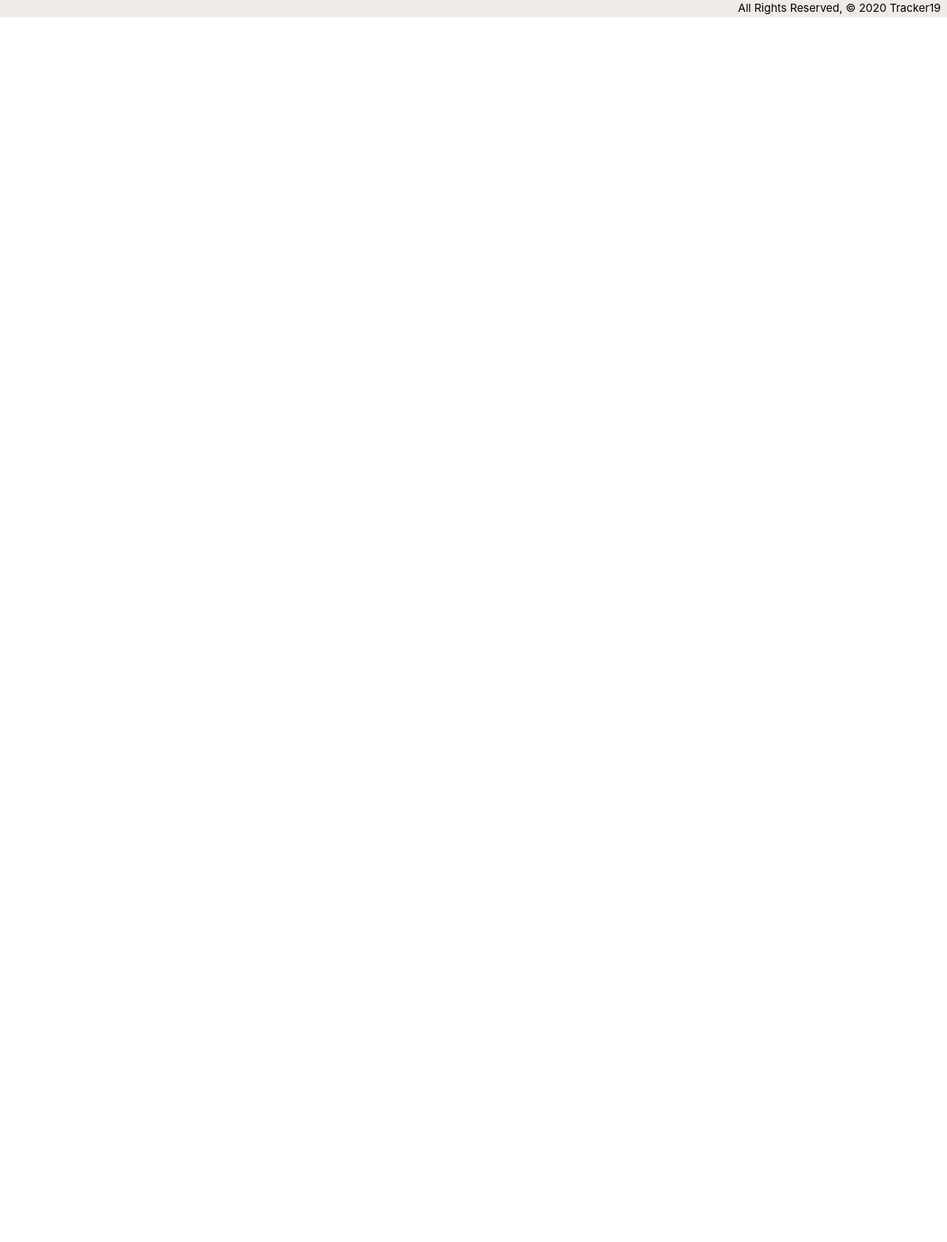
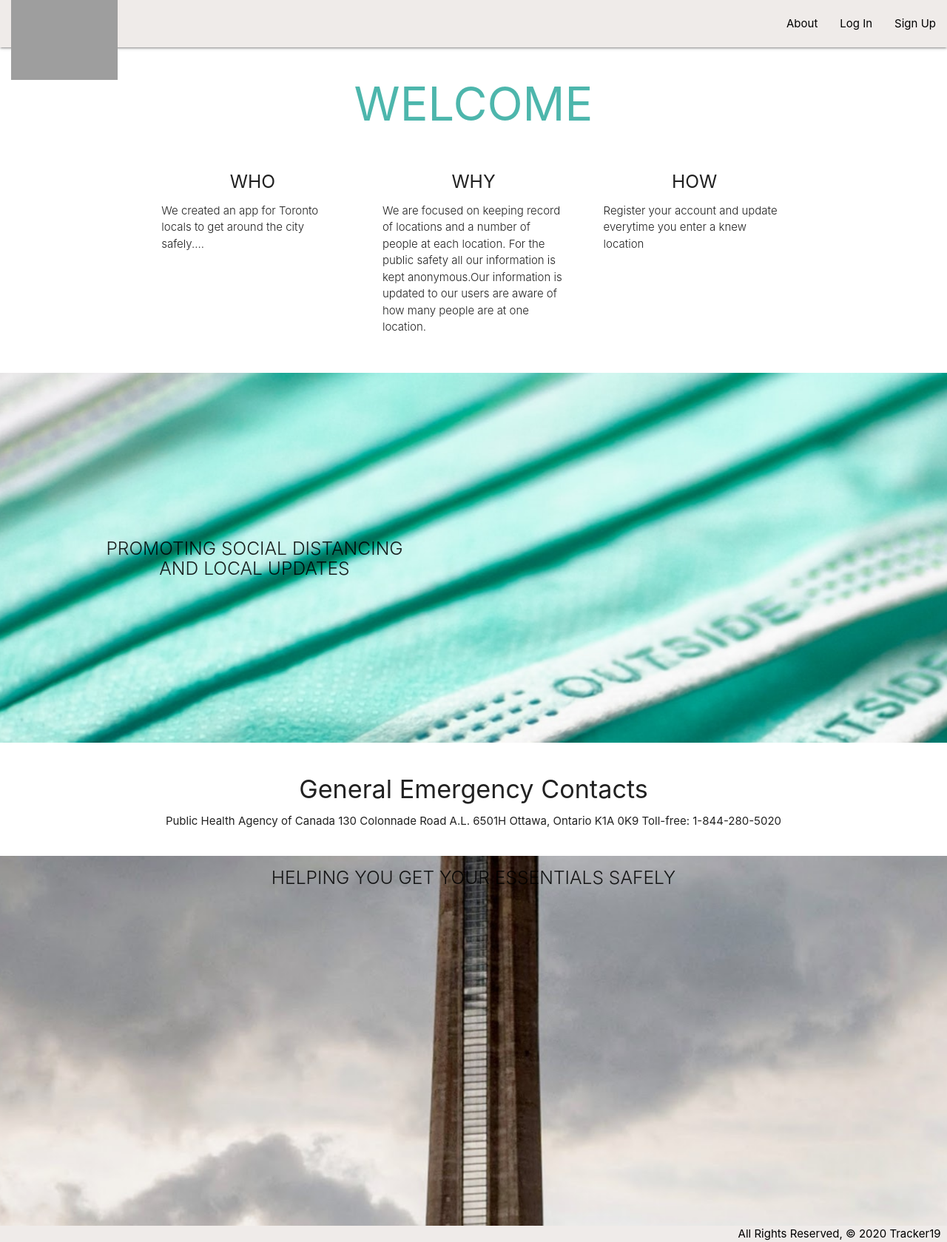
Before and after one commit to salmafarah/tracker19, a Django app: page /about/ in a window 1280 px wide. Shown: the whole page at 74% size. Before the commit the page ends 23 px from the top, so only its background shows below. Run offline with Django 3.2, Linux system fonts and the light colour scheme; some libraries are stand-ins or nearby versions; grey boxes are pictures that could not be loaded.

Commit message:
fixed about page

```diff
--- a/tracker19/main_app/static/js/init.js
+++ b/tracker19/main_app/static/js/init.js
@@ -1,8 +1,8 @@
-(function($){
-  $(function(){
 
-    // $('.sidenav').sidenav();
-    // $('.parallax').parallax();
+  $(document).ready(function(){$('.parallax').parallax();});
 
-  }); // end of document ready
-})(jQuery); // end of jQuery name space
+     console.log();
+
+// end of document ready
+
+// (jQuery); // end of jQuery name space
--- a/tracker19/main_app/templates/about/about.html
+++ b/tracker19/main_app/templates/about/about.html
@@ -4,7 +4,7 @@
 
 
 
-        <h1 class="header center teal-text text-lighten-2">WELCOME</h1>
+  <h1 class="header center teal-text text-lighten-2">WELCOME</h1>
 
 
 
@@ -54,7 +54,8 @@
         </div>
       </div>
     </div>
-    <div class="parallax"><img src="{% static 'images/background2.jpg' %}" alt="Unsplashed background img 2"></div>
+
+    <div class="parallax cover"><img src="{% static 'images/background2.jpg' %}" alt="Unsplashed background img 2"></div>
   </div>
 
   <div class="container">
@@ -78,21 +79,18 @@
   </div>
 
 
-  <div class="parallax-container valign-wrapper">
-    <div class="section no-pad-bot">
+  <div class="parallax-container">
+
       <div class="container">
         <div class="row center">
-          <h5 class="header col s12 light">HELPING YOU GET YOUR ESSENTIALS SAFELY</h5>
+          <h5 class="header col s12 light" style="center center">HELPING YOU GET YOUR ESSENTIALS SAFELY</h5>
         </div>
       </div>
-    </div>
-    <div class="parallax"><img src="{% static 'images/background3.jpg' %}" alt="Unsplashed background img 3"></div>
+    <div class="parallax bottom center"><img src="{% static 'images/background3.jpg' %} " alt="Unsplashed background img 3" style="center center"></div>
   </div>
 
 
-  <script src="https://code.jquery.com/jquery-2.1.1.min.js"></script>
-  <script src="js/materialize.js"></script>
-  <script src="{% static 'js/init.js' %}"></script>
+
 
 
 {% endblock %}
--- a/tracker19/main_app/templates/base.html
+++ b/tracker19/main_app/templates/base.html
@@ -10,8 +10,9 @@
   <title>Tracker19</title>
   <link rel="stylesheet" href="https://cdnjs.cloudflare.com/ajax/libs/materialize/1.0.0/css/materialize.min.css">
   <link rel="stylesheet" type="text/css" href="{% static 'css/style.css' %}">
-  <script src="https://cdnjs.cloudflare.com/ajax/libs/materialize/1.0.0/js/materialize.min.js"></script>
-  <script
+  <script defer src="https://code.jquery.com/jquery-2.1.1.min.js"></script>
+  <script defer src="https://cdnjs.cloudflare.com/ajax/libs/materialize/1.0.0/js/materialize.min.js"></script>
+  <script defer src="{% static 'js/init.js' %}"></script>
 
 </head>
 <body>
@@ -21,13 +22,9 @@
         <ul>
           <li><a href="/" class="left noHover"> <img src="https://imgur.com/7pxrnQr.jpg" width='144px' alt="logo"> </a></li>
         </ul>
+
       {% if user.is_authenticated %}
-        <ul class="right">
-          <li><a href="{% url 'about' %}" class="black-text">About</a></li>
-        </ul>
-        <ul class="right">
-          <li><a href="{% url 'home' %}" class="black-text">Home</a></li>
-        </ul>
+
         <ul class="right">
           <li><a href="#" class="black-text">My Entries </a></li>
         </ul>
@@ -38,20 +35,25 @@
           <li><a href="{% url 'logout' %}" class="black-text">Log Out</a></li>
         </ul>
       {% else%}
+
         <ul class="right">
           <li><a href="{% url 'signup' %}" class="black-text">Sign Up</a></li>
         </ul>
         <ul class="right">
           <li><a href="{% url 'login' %}" class="black-text">Log In</a></li>
         </ul>
+
       {% endif %}
+      <ul class="right">
+        <li><a href="{% url 'about' %}" class="black-text">About</a></li>
+      </ul>
       </div>
     </nav>
   </header>
-  <main class="container">
+
     {% block content %}
     {% endblock %}
-  </main>
+
   <footer class="page-footer brown lighten-5 black-text">
     <div class="right">All Rights Reserved, &copy; 2020 Tracker19 &nbsp;</div>
   </footer>
--- a/tracker19/main_app/templates/entry/detail.html
+++ b/tracker19/main_app/templates/entry/detail.html
@@ -1,6 +1,6 @@
 {% extends 'base.html' %}
 {% block content %}
-
+<main class="container">
 <h1>Entry Details</h1>
 <div class="row">
   <div class="col s6">
@@ -22,6 +22,6 @@
     </div>
   </div>
 </div>
-
+</main>
 
 {% endblock %}
--- a/tracker19/main_app/templates/entry/index.html
+++ b/tracker19/main_app/templates/entry/index.html
@@ -1,6 +1,6 @@
 {% extends 'base.html' %}
 {% block content %}
-
+<main class="container">
 <h1>Entries</h1>
 
 {% for e in entry %}
@@ -19,5 +19,5 @@
     </div>
   </a>
 {% endfor %}
-
+</main>
 {% endblock %}
--- a/tracker19/main_app/templates/home/home.html
+++ b/tracker19/main_app/templates/home/home.html
@@ -4,7 +4,7 @@
 {%load static %}
 
 
-  <div class="section no-pad-bot" id="index-banner">
+  <div class="section no-pad-bot" style = "flex-grow: 1;" id="index-banner">
     <div class="container">
       <br><br>
 
@@ -22,4 +22,6 @@
         <a href="https://www.canada.ca/en/public-health/services/diseases/2019-novel-coronavirus-infection.html" id="download-button" class="btn-large waves-effect">Local Statistics</a>
       </div>
       <script src="https://code.jquery.com/jquery-2.1.1.min.js"></script>
+    </div>
+  </div>
 {% endblock %}
--- a/tracker19/main_app/templates/main_app/entry_form.html
+++ b/tracker19/main_app/templates/main_app/entry_form.html
@@ -1,6 +1,7 @@
 {% extends 'base.html' %}
 
 {% block content %}
+<main class="container">
 {% if object %}
 <h1>Edit <span class="teal-text">{{object.name}}</span></h1>
 {% else %}
@@ -13,4 +14,5 @@
     </table>
     <input type="submit" value="Submit!" class="btn">
   </form>
+</main>
 {% endblock %}
--- a/tracker19/main_app/templates/registration/login.html
+++ b/tracker19/main_app/templates/registration/login.html
@@ -1,5 +1,6 @@
 {% extends 'base.html' %}
 {% block content %}
+<main class="container">
 
 <h1>Log In</h1>
 
@@ -9,5 +10,5 @@
     <input type="submit" class="btn" value="login">
     <input type="hidden" name="next" value="{{ next }}">
   </form>
-
+</main>
 {% endblock %}
--- a/tracker19/main_app/templates/registration/signup.html
+++ b/tracker19/main_app/templates/registration/signup.html
@@ -1,6 +1,6 @@
 {% extends 'base.html' %}
 {% block content %}
-
+<main class="container">
 <h1>Sign Up</h1>
 
 {% if error_message %}<p class="text-danger">{{ error_message }}</p>{% endif %}
@@ -10,5 +10,5 @@
   {{ form.as_p }}
   <input type="submit" class="btn" value="signup">
 </form>
-
+</main>
 {% endblock %}
```
